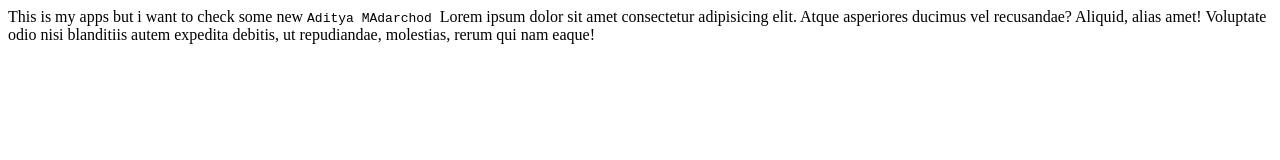
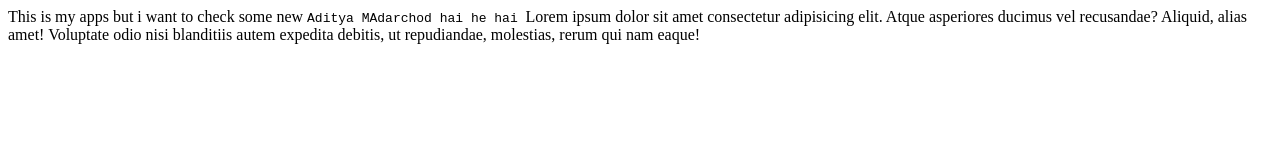
Before and after one commit to satyamraj2101/new, a plain HTML site: page index.html in a window 1280 px wide. Drawn offline with Linux system fonts and the light colour scheme.

Commit message:
Very new

```diff
--- a/index.html
+++ b/index.html
@@ -9,7 +9,7 @@
     This is my apps
 but i want to check some new <code>
 
-    Aditya MAdarchod
+    Aditya MAdarchod hai he hai
 </code>
     Lorem ipsum dolor sit amet consectetur adipisicing elit. Atque asperiores ducimus vel recusandae? Aliquid, alias amet! Voluptate odio nisi blanditiis autem expedita debitis, ut repudiandae, molestias, rerum qui nam eaque!
 </body>
```
